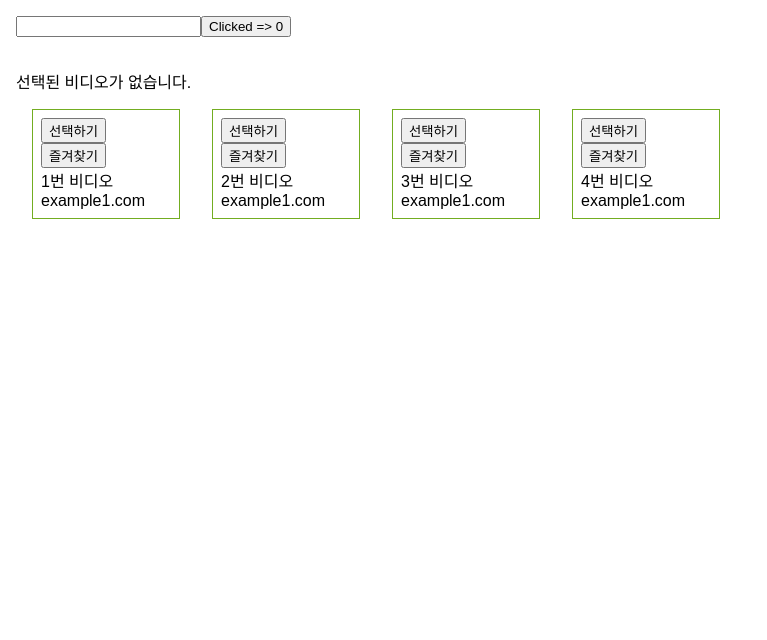
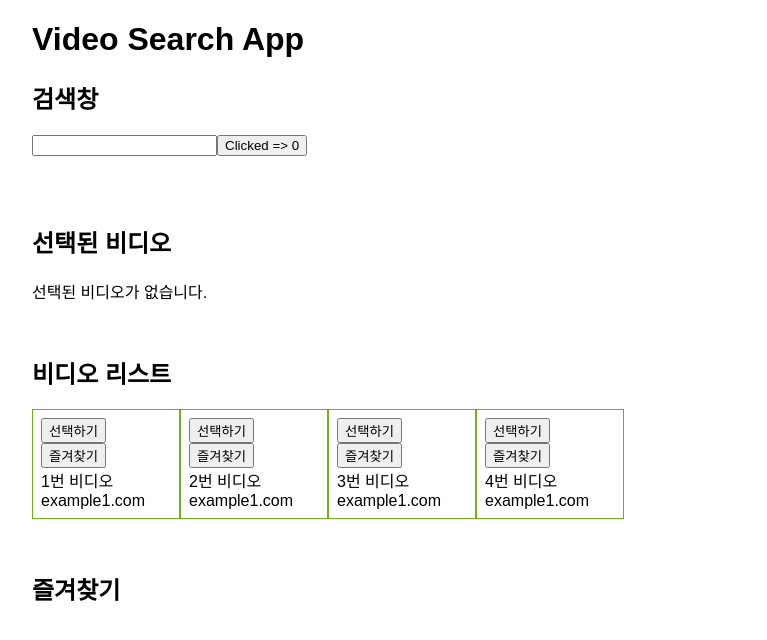
Before and after one commit to P1T1J1/my-app, a React (Create React App) app: page / in a window 1280 px wide. Shown: the top 640 px of the page, without its empty margins (0-767 px from the left). Built offline with nearby package versions, Linux system fonts and the light colour scheme.

Commit message:
문제 5

```diff
--- a/package.json
+++ b/package.json
@@ -3,6 +3,7 @@
   "version": "0.1.0",
   "private": true,
   "dependencies": {
+    "immutable": "^3.8.2",
     "react": "^16.2.0",
     "react-dom": "^16.2.0",
     "react-scripts": "1.0.17"
--- a/src/App.css
+++ b/src/App.css
@@ -7,11 +7,18 @@
 }
 
 .header {
+  margin: 0 auto;
+}
 
-  margin: 0 auto;
+.header__wrapper {
+  padding: 0rem 1rem;
 }
 
 
 .body {
   margin-top: 2rem;
 }
+
+.body__wrapper {
+  padding: 1rem 1rem;
+}
--- a/src/App.js
+++ b/src/App.js
@@ -1,3 +1,4 @@
+import { List } from 'immutable';
 import React, { PureComponent } from 'react';
 import SearchBar from './components/SearchBar';
 import SearchButton from './components/SearchButton';
@@ -31,15 +32,23 @@ class App extends PureComponent {
   state = {
     searchText: '',
     clicked: 0,
-    selectedVId: -1
+    selectedVId: -1,
+    favorVIdList: List()
   };
 
   render() {
-    const { searchText, clicked, selectedVId } = this.state;
+    const { searchText, clicked, selectedVId, favorVIdList } = this.state;
+
+    // 결과 확인
+    console.log(favorVIdList.toJS());
+
     return (
       <div className="container">
         <div className="wrapper">
           <div className="header">
+            <div className="header__wrapper">
+              <h1>Video Search App</h1>
+              <h2>검색창</h2>
               <SearchBar
                 onChangeSearchBar={ this._onChangeSearchBar }
                 onInputText={ searchText } />
@@ -47,15 +56,26 @@ class App extends PureComponent {
                 onChangeClickBtn={ this._onChangeClickBtn }
                 onClickedNum={ clicked } />
             </div>
+          </div>
 
           <div className="body">
+            <div className="body__wrapper">
+              <h2>선택된 비디오</h2>
               {
                 this._maybeRenderVideoSelected(selectedVId)
               }
+            </div>
+            <div className="body__wrapper">
+              <h2>비디오 리스트</h2>
               <VideoList
                 videoData={ VideoData }
                 handleClick={ this._handleVideoListClick }
                 handleFavorite={ this._handleVideoListFavorite } />
+            </div>
+            <div className="body__wrapper">
+              <h2>즐겨찾기</h2>
+
+            </div>
           </div>
         </div>
       </div>
@@ -95,10 +115,16 @@ class App extends PureComponent {
     });
   }
 
-  // 비디오 즐겨찾기 버튼을 누르면 그 비디오의 id가
-  // 콘솔창에 찍혀야한다.
   _handleVideoListFavorite = (id) => {
-    console.log('id', id);
+    const { favorVIdList } = this.state;
+
+    // 목표: id가 favorVIdList에 있으면 삭제하고 없으면 추가한다.
+    // immutable-js의 List를 활용
+    // 참조: https://facebook.github.io/immutable-js/docs/#/List
+    // 방법:
+    // indexOf를 활용해서 리스트의 인덱스를 가져온다.
+    // 인덱스를 활용해서 존재유무를 확인하고
+    // 리스트에 추가하거나 삭제한다.
   }
 }
 
--- a/src/components/VideoDetail/index.js
+++ b/src/components/VideoDetail/index.js
@@ -32,8 +32,6 @@ class VideoDetail extends PureComponent {
     }
   }
 
-  // 즐겨찾기 버튼을 누르면 App.js로 현재 비디오의 id가
-  // 전달되어야한다.
   _handleFavorite = () => {
     const { id, handleFavorite } = this.props;
     if (handleFavorite) {
--- a/src/components/VideoDetail/styles.css
+++ b/src/components/VideoDetail/styles.css
@@ -1,6 +1,5 @@
 .video-detail {
   display: inline-block;
-  margin: 1rem;
   padding: .5rem;
   width: 130px;
   border: 0.5px solid #73AD21;
```
Also changed, not shown: 1 other file (tests, documents, lock files or other folders). Lines whose indentation alone changed are shown as unchanged.
